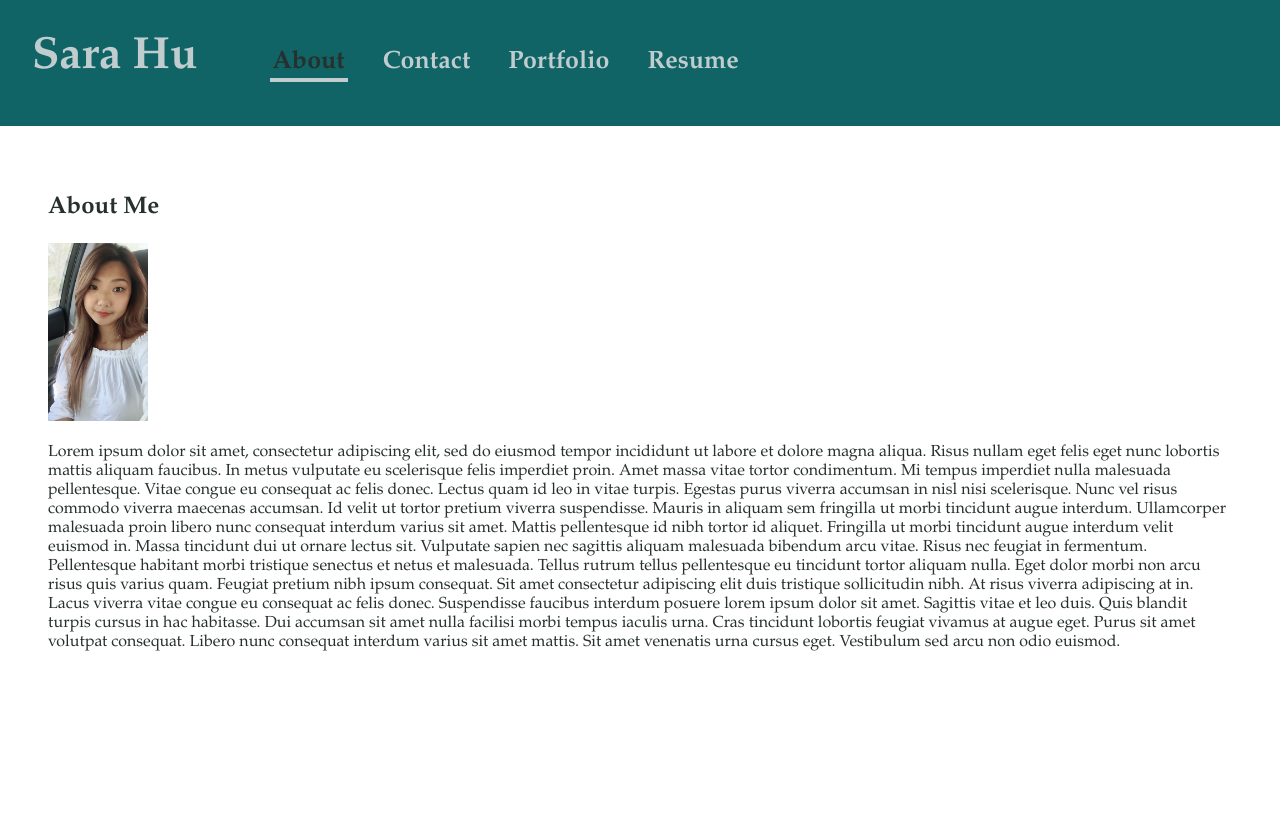
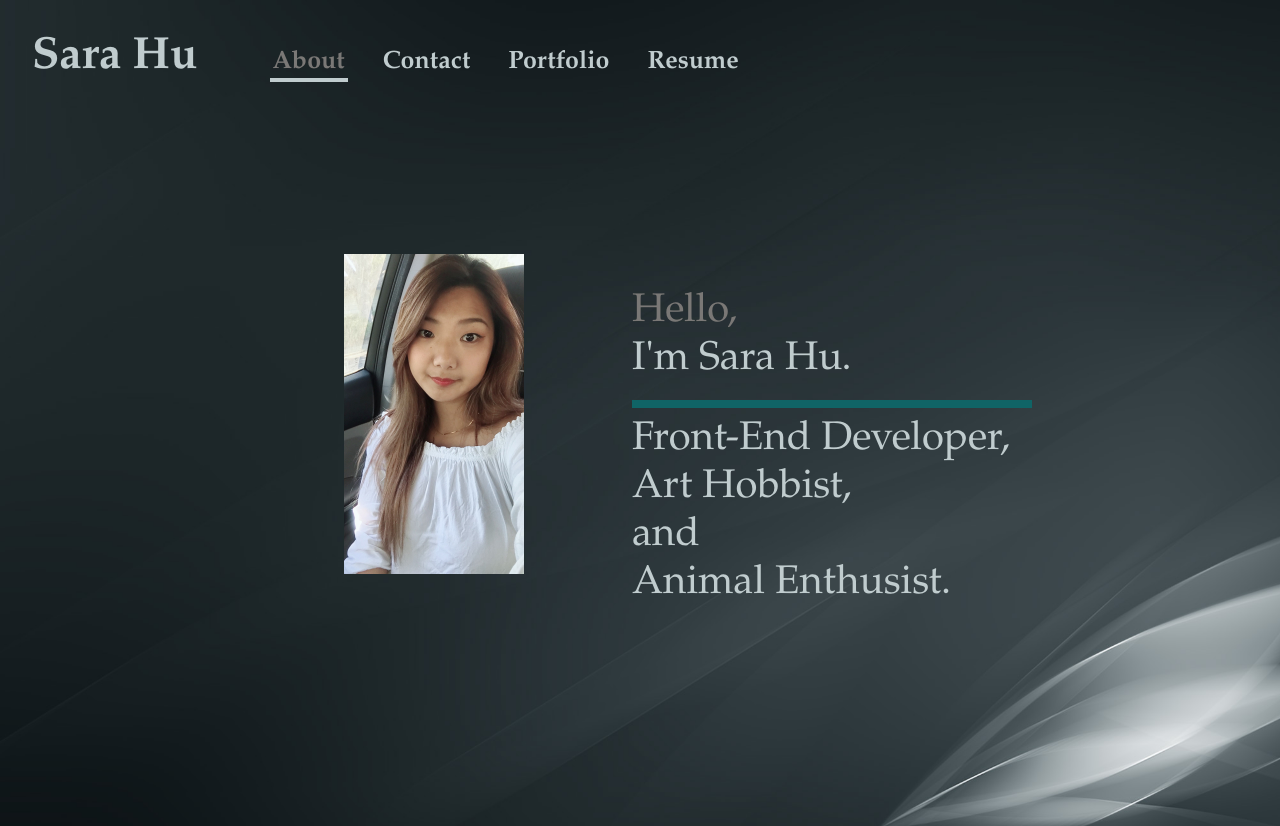
Before and after one commit to shhu21/professional-portfolio, a React (Create React App) app: page / in a window 1280 px wide. Shown: the top 826 px of the page. Built offline with nearby package versions, Linux system fonts and the light colour scheme.

Commit message:
adds text animation

```diff
--- a/src/App.js
+++ b/src/App.js
@@ -12,7 +12,7 @@ function App() {
   const [projects] = useState(ProjectList);
 
   return (
-    <div>
+    <div className='main'>
       <Header
         contactSelected={contactSelected}
         setContactSelected={setContactSelected}
--- a/src/assets/data/profileList.js
+++ b/src/assets/data/profileList.js
@@ -1,13 +1,16 @@
 const profileList = [
     {
+        title: 'GitHub',
         link: 'https://github.com/shhu21/',
         src: 'https://img.icons8.com/material-rounded/48/000000/github.png'
     },
     {
+        title: 'LinkedIn',
         link: 'https://www.linkedin.com/in/sara-hu-12394311b/',
         src: 'https://img.icons8.com/fluent-systems-regular/48/000000/linkedin.png'
     },
     {
+        title: 'Facebook',
         link: 'https://www.facebook.com/sara.hu.33/',
         src: 'https://img.icons8.com/fluent-systems-regular/48/000000/facebook-new.png'
     }
--- a/src/components/About/index.js
+++ b/src/components/About/index.js
@@ -3,13 +3,23 @@ import React from 'react';
 function About() {
     return (
         <section className="my-5">
-            <h1 classname='section-title'>About Me</h1>
-            <img className='profile' src={require(`../../assets/images/profile.jpeg`)}></img>
-            <p>
-                Lorem ipsum dolor sit amet, consectetur adipiscing elit, sed do eiusmod tempor incididunt ut labore et dolore magna aliqua. Risus nullam eget felis eget nunc lobortis mattis aliquam faucibus. In metus vulputate eu scelerisque felis imperdiet proin. Amet massa vitae tortor condimentum. Mi tempus imperdiet nulla malesuada pellentesque. Vitae congue eu consequat ac felis donec. Lectus quam id leo in vitae turpis. Egestas purus viverra accumsan in nisl nisi scelerisque. Nunc vel risus commodo viverra maecenas accumsan. Id velit ut tortor pretium viverra suspendisse. Mauris in aliquam sem fringilla ut morbi tincidunt augue interdum. Ullamcorper malesuada proin libero nunc consequat interdum varius sit amet. Mattis pellentesque id nibh tortor id aliquet. Fringilla ut morbi tincidunt augue interdum velit euismod in. Massa tincidunt dui ut ornare lectus sit. Vulputate sapien nec sagittis aliquam malesuada bibendum arcu vitae. Risus nec feugiat in fermentum. Pellentesque habitant morbi tristique senectus et netus et malesuada. Tellus rutrum tellus pellentesque eu tincidunt tortor aliquam nulla.
-
-                Eget dolor morbi non arcu risus quis varius quam. Feugiat pretium nibh ipsum consequat. Sit amet consectetur adipiscing elit duis tristique sollicitudin nibh. At risus viverra adipiscing at in. Lacus viverra vitae congue eu consequat ac felis donec. Suspendisse faucibus interdum posuere lorem ipsum dolor sit amet. Sagittis vitae et leo duis. Quis blandit turpis cursus in hac habitasse. Dui accumsan sit amet nulla facilisi morbi tempus iaculis urna. Cras tincidunt lobortis feugiat vivamus at augue eget. Purus sit amet volutpat consequat. Libero nunc consequat interdum varius sit amet mattis. Sit amet venenatis urna cursus eget. Vestibulum sed arcu non odio euismod.
-            </p>
+            <img className='profile' alt='profile' src={require(`../../assets/images/profile.jpeg`)}></img>
+            <div class="animated-title">
+                <div class="text-top">
+                    <div>
+                    <span>Hello,</span>
+                    <span>I'm Sara Hu.</span>
+                    </div>
+                </div>
+                <div class="text-bottom">
+                    <div>
+                        <span>Front-End Developer,</span>
+                        <span>Art Hobbist,</span>
+                        <span>and</span>
+                        <span>Animal Enthusist.</span>
+                    </div>
+                </div>
+            </div>
         </section>
     );
 }
--- a/src/components/Footer/index.js
+++ b/src/components/Footer/index.js
@@ -5,7 +5,7 @@ function Footer({profileList}) {
         <footer className="my-5">
             {profileList.map(profile => (
                 <a href={profile.link}>
-                    <img className='icon' src={profile.src}/>
+                    <img className='icon' alt={profile.title} src={profile.src}/>
                 </a>
             ))}
         </footer>
--- a/src/components/Project/index.js
+++ b/src/components/Project/index.js
@@ -4,7 +4,7 @@ function Project({project, languages, description}) {
     return (
         <section>
             {/* TODO: add links to projects */}
-            <img className='project-img' src={require(`../../assets/images/${project}.png`)}></img>
+            <img className='project-img' alt={project} src={require(`../../assets/images/${project}.png`)}></img>
             <div>
                 <h3 className='project-title'>{project}</h3>
                 <div className='project-content'>
--- a/src/index.css
+++ b/src/index.css
@@ -1,7 +1,7 @@
 :root {
   --main-color: #106466;
   --secondary-color: #C0CCCE;
-  --accent-color: #27302d;
+  --accent-color: #7A7876;
   --font-style: "Palatino Linotype";
 }
 
@@ -21,7 +21,7 @@ code {
 
 header {
   padding: 2rem;
-  background-color: var(--main-color);
+  /* background-color: var(--main-color); */
   color: var(--secondary-color);
   display: flex;
 }
@@ -58,7 +58,16 @@ header .nav-link:hover {
   border-bottom: var(--secondary-color) 4px solid;
 }
 
+.main {
+  background-image: url('./assets/images/background.jpg');
+  background-repeat: no-repeat;
+  background-size: cover;
+}
+
 main {
+  /* background-image: url('./assets/images/background.jpg');
+  background-repeat: no-repeat;
+  background-size: cover; */
   padding: 3rem;
   color: var(--accent-color);
   min-height: 100vh;
@@ -82,7 +91,10 @@ main {
 }
 
 .profile {
-  width: 100px;
+  margin-top: 10vmin;
+  height: 40vmin;
+  left: 25%;
+  position: relative;
 }
 
 footer {
@@ -98,3 +110,63 @@ footer {
 .icon {
   margin: 1rem 2rem;
 }
+
+@keyframes showTopText {
+  0% { transform: translate3d(0, 100%, 0); }
+  40%, 60% { transform: translate3d(0, 50%, 0); }
+  100% { transform: translate3d(0, 0, 0); }
+}
+@keyframes showBottomText {
+  0% { transform: translate3d(0, -100%, 0); }
+  100% { transform: translate3d(0, 0, 0); }
+}
+.animated-title {
+  color: var(--secondary-color);
+  height: 50vmin;
+  left: 65%;
+  position: absolute;
+  top: 50%;
+  transform: translate(-50%, -50%);
+  width: 50vmin;
+}
+.animated-title > div {
+  height: 50%;
+  overflow: hidden;
+  position: absolute;
+  width: 100%;
+}
+.animated-title > div div {
+  font-size: 5vmin;
+  padding: 2vmin 0;
+  position: absolute;
+}
+.animated-title > div div span {
+  display: block;
+}
+.animated-title > div.text-top {
+  border-bottom: 1vmin solid var(--main-color);
+  top: 0;
+}
+.animated-title > div.text-top div {
+  animation: showTopText 1s;
+  animation-delay: 0.5s;
+  animation-fill-mode: forwards;
+  bottom: 0;
+  transform: translate(0, 100%);
+}
+.animated-title > div.text-top div span:first-child {
+  color: var(--accent-color);
+}
+.animated-title > div.text-bottom {
+  bottom: 0;
+}
+.animated-title > div.text-bottom div {
+  animation: showBottomText 0.5s;
+  animation-delay: 1.75s;
+  animation-fill-mode: forwards;
+  top: 0;
+  transform: translate(0, -100%);
+}
+
+/* TODO: media queries */
+  /* About section: profile image needs to go above the text animation */
```
Also changed, not shown: src/assets/images/background.jpg (added), src/assets/images/background.png (added).
